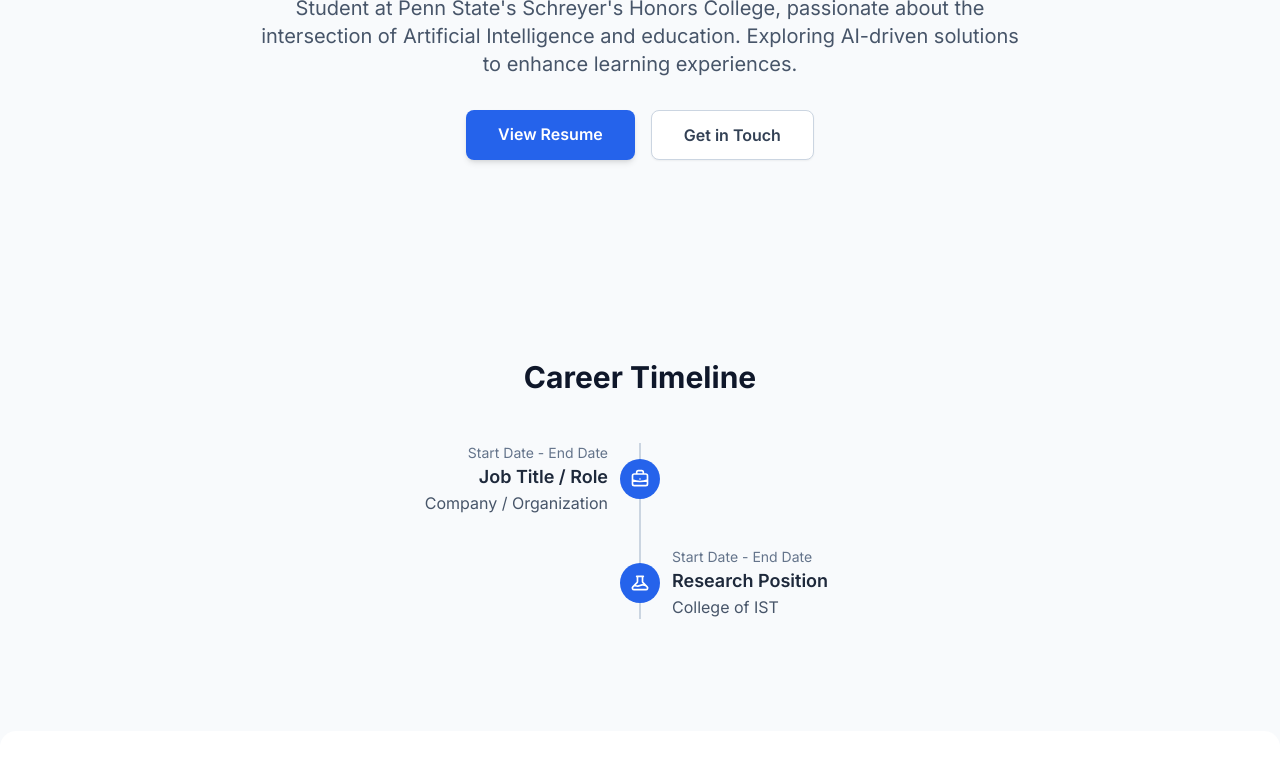
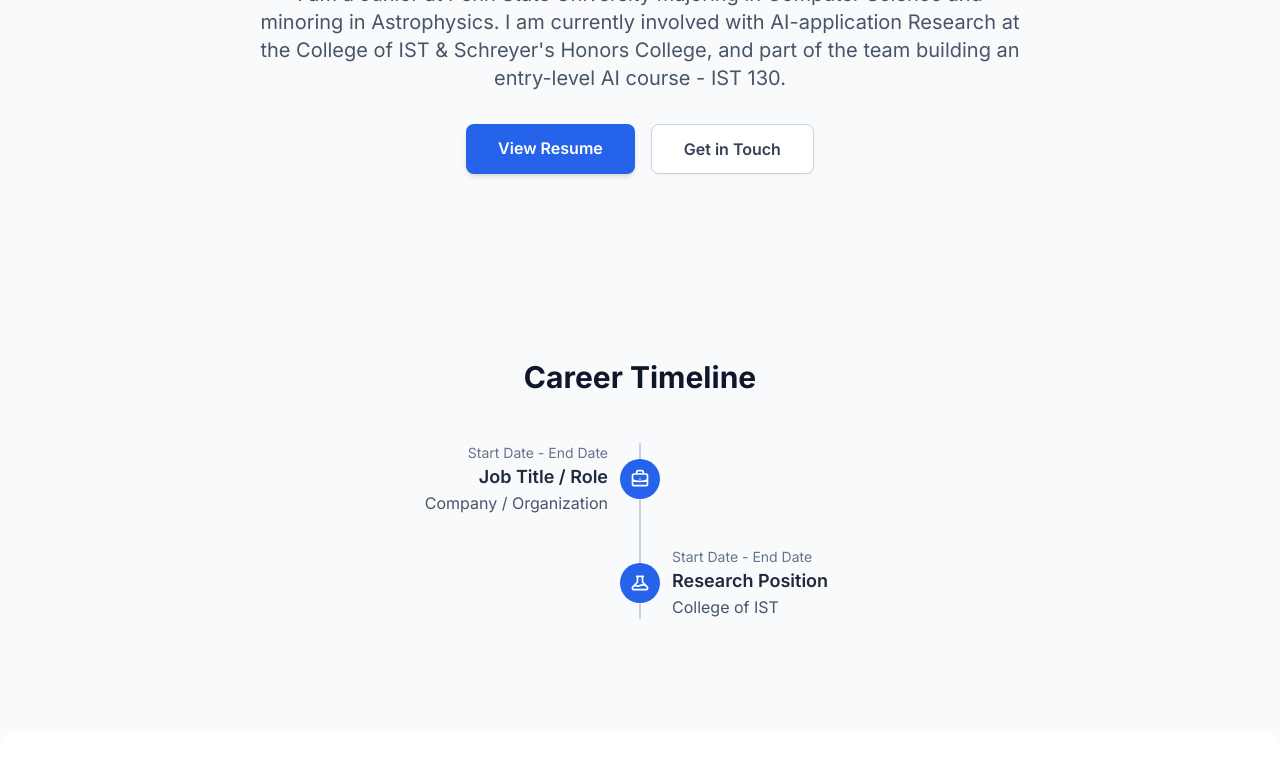
Before and after one commit to Meerav29/aboutme, a plain HTML site: page index.html in a window 1280 px wide. Shown: the part 342-1100 px from the top of the page. Drawn offline with nearby package versions, Linux system fonts and the light colour scheme.

Commit message:
Update about section

```diff
--- a/index.html
+++ b/index.html
@@ -51,7 +51,7 @@
                 <h1 class="text-4xl md:text-6xl font-bold text-slate-900 mb-4 leading-tight">Meerav Shah</h1>
                 <p class="text-lg md:text-xl text-slate-600 mb-8">
                     <!-- EDIT THIS: Write a brief, engaging introduction about yourself. -->
-                    Student at Penn State's Schreyer's Honors College, passionate about the intersection of Artificial Intelligence and education. Exploring AI-driven solutions to enhance learning experiences.
+                    I am a Junior at Penn State University majoring in Computer Science and minoring in Astrophysics. I am currently involved with AI-application Research at the College of IST & Schreyer's Honors College, and part of the team building an entry-level AI course - IST 130.
                 </p>
                 <div class="flex justify-center space-x-4">
                     <!-- EDIT THIS: Replace '#' with the actual link to your resume PDF. -->
```
